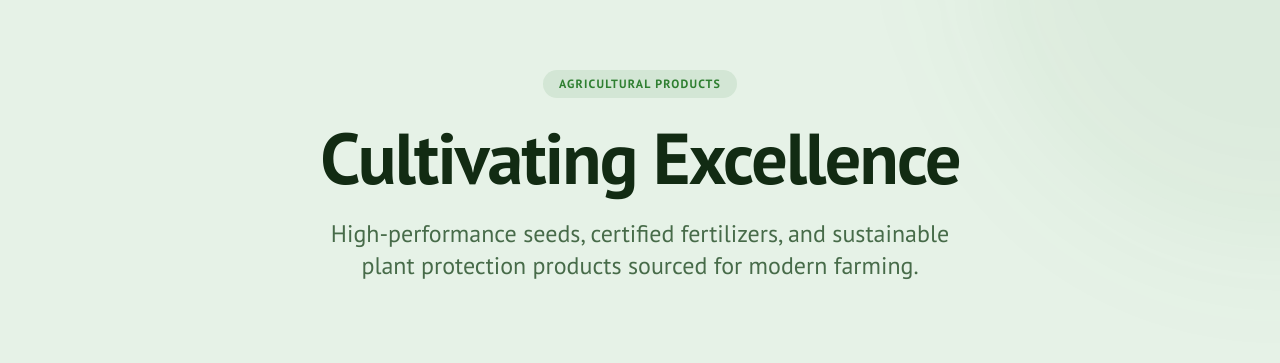
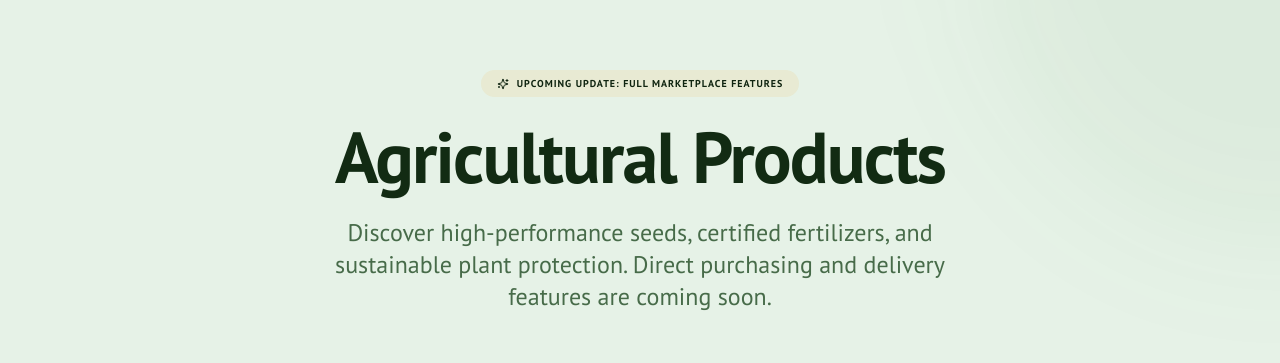
Before and after one commit to Pranav-py1/KrishimitraNew, a Next.js app: page /products in a window 1280 px wide. Shown: the part 155-518 px from the top of the page. Built offline with nearby package versions, Linux system fonts and the light colour scheme; no server answers.

Commit message:
In this page say that is is a upcoming update and remove the given 4 equ

```diff
--- a/src/app/products/page.tsx
+++ b/src/app/products/page.tsx
@@ -22,7 +22,8 @@ import {
   Sprout,
   Bug,
   Leaf,
-  Beaker
+  Beaker,
+  Sparkles
 } from 'lucide-react';
 import { cn } from '@/lib/utils';
 import { PlaceHolderImages } from '@/lib/placeholder-images';
@@ -247,14 +248,15 @@ export default function ProductsPage() {
       <section className="relative w-full py-20 md:py-32 bg-primary/5 border-b overflow-hidden">
         <div className="absolute top-0 right-0 -translate-y-1/2 translate-x-1/2 w-[600px] h-[600px] rounded-full bg-primary/5 blur-3xl pointer-events-none" />
         <div className="container mx-auto px-4 md:px-6 relative z-10 text-center">
-          <Badge className="bg-primary/10 text-primary border-none shadow-none px-4 py-1.5 rounded-full uppercase text-xs font-black tracking-widest mb-6">
-            Agricultural Products
+          <Badge className="bg-accent/10 text-accent-foreground border-none shadow-none px-4 py-1.5 rounded-full uppercase text-[10px] font-black tracking-widest mb-6 flex items-center gap-2 w-fit mx-auto border border-accent/20">
+            <Sparkles className="h-3 w-3" />
+            Upcoming Update: Full Marketplace Features
           </Badge>
           <h1 className="text-4xl md:text-7xl font-bold font-headline mb-6 tracking-tight">
-            Cultivating Excellence
+            Agricultural Products
           </h1>
           <p className="max-w-2xl mx-auto text-lg md:text-2xl text-muted-foreground font-medium leading-relaxed">
-            High-performance seeds, certified fertilizers, and sustainable plant protection products sourced for modern farming.
+            Discover high-performance seeds, certified fertilizers, and sustainable plant protection. Direct purchasing and delivery features are coming soon.
           </p>
         </div>
       </section>
```
